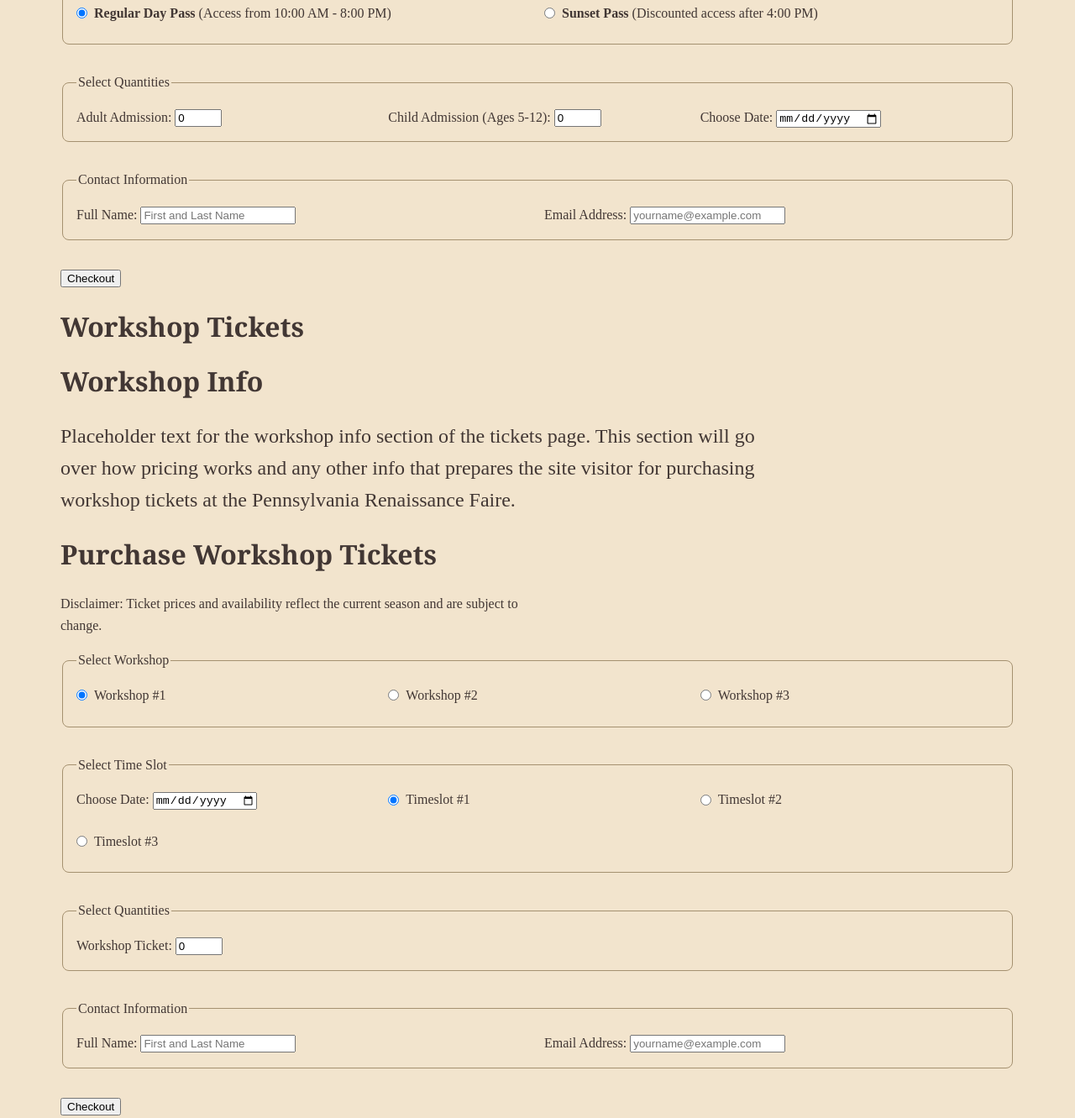
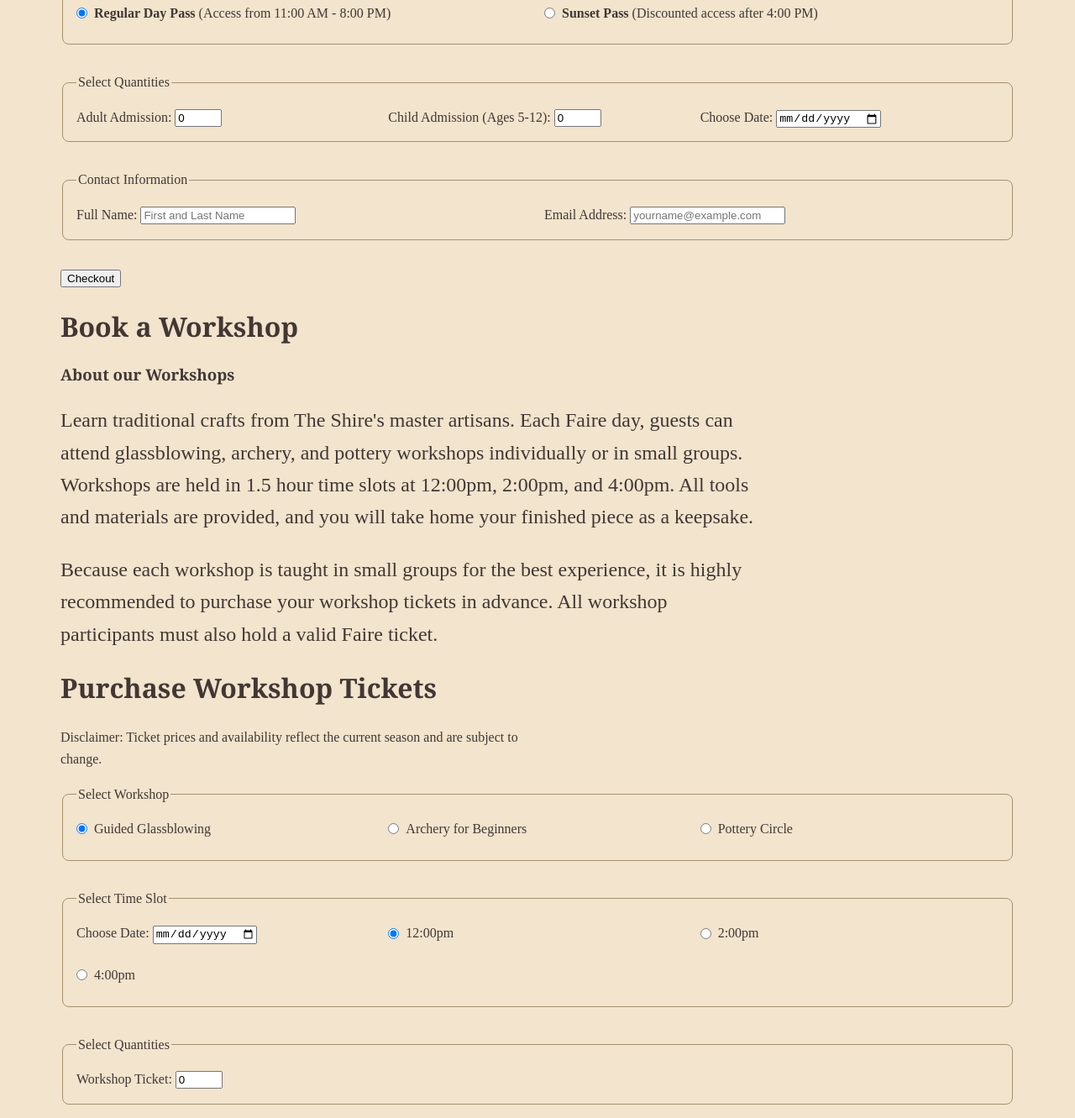
Before and after one commit to ashlynfirlik/Pennsylvania-Renaissance-Faire, a plain HTML site: page tickets.html in a window 1280 px wide. Shown: the part 997-2328 px from the top of the page at 84% size. Drawn offline with Linux system fonts and the light colour scheme; a web font is replaced by a local one.

Commit message:
replaced placeholder info in workshop section

```diff
--- a/tickets.html
+++ b/tickets.html
@@ -31,8 +31,8 @@
     <main>
         <h2>Faire Tickets</h2>
         <section>
-            <h3>Ticket Info</h3>
-            <p class="description">All Pennsylvanis Renaissance Faire tickets are date-specific and must be purchased in advance, tickets will not be sold at the gate. The gates open at 11:00am and close at 8:00pm on Saturdays and Sundays from August 15th through October 25th. Merchant booths close at 7:00pm. Children ages 4 and under do not need a ticket. The Faire is rain or shine, and all tickets are non-refundable.</p>
+            <h3>Regular Admission</h3>
+            <p class="description">All Pennsylvania Renaissance Faire tickets are date-specific and must be purchased in advance, tickets will not be sold at the gate. The gates open at 11:00am and close at 8:00pm on Saturdays and Sundays from August 15th through October 25th. Merchant booths close at 7:00pm. Children ages 4 and under do not need a ticket. The Faire is rain or shine, and all tickets are non-refundable.</p>
         </section>
         <section>
             <h3>Sunset Ticket Admission</h3>
@@ -46,7 +46,7 @@
                     <legend>Select Ticket Type</legend>
                     <div class="form-group-radio">
                         <input type="radio" id="type-regular" name="ticket_type" value="regular" checked>
-                        <label for="type-regular"><strong>Regular Day Pass</strong> (Access from 10:00 AM - 8:00 PM)</label>
+                        <label for="type-regular"><strong>Regular Day Pass</strong> (Access from 11:00 AM - 8:00 PM)</label>
                     </div>
                     <div class="form-group-radio">
                         <input type="radio" id="type-sunset" name="ticket_type" value="sunset">
@@ -84,10 +84,11 @@
                 </div>
             </form>
         </section>
-        <h2>Workshop Tickets</h2>
+        <h2>Book a Workshop</h2>
         <section>
-            <h2>Workshop Info</h2>
-            <p class="description">Placeholder text for the workshop info section of the tickets page. This section will go over how pricing works and any other info that prepares the site visitor for purchasing workshop tickets at the Pennsylvania Renaissance Faire.</p>
+            <h3>About our Workshops</h3>
+            <p class="description">Learn traditional crafts from The Shire's master artisans. Each Faire day, guests can attend glassblowing, archery, and pottery workshops individually or in small groups. Workshops are held in 1.5 hour time slots at 12:00pm, 2:00pm, and 4:00pm. All tools and materials are provided, and you will take home your finished piece as a keepsake.</p>
+            <p class="description">Because each workshop is taught in small groups for the best experience, it is highly recommended to purchase your workshop tickets in advance. All workshop participants must also hold a valid Faire ticket.</p>
         </section>
         <section class="workshop-registration-section">
             <h2>Purchase Workshop Tickets</h2>
@@ -98,15 +99,15 @@
                     <legend>Select Workshop</legend>
                     <div class="form-group-radio">
                         <input type="radio" id="workshop-option-1" name="workshop_choice" value="workshop_1" checked>
-                        <label for="workshop-option-1">Workshop #1</label>
+                        <label for="workshop-option-1">Guided Glassblowing</label>
                     </div>
                     <div class="form-group-radio">
                         <input type="radio" id="workshop-option-2" name="workshop_choice" value="workshop_2">
-                        <label for="workshop-option-2">Workshop #2</label>
+                        <label for="workshop-option-2">Archery for Beginners</label>
                     </div>
                     <div class="form-group-radio">
                         <input type="radio" id="workshop-option-3" name="workshop_choice" value="workshop_3">
-                        <label for="workshop-option-3">Workshop #3</label>
+                        <label for="workshop-option-3">Pottery Circle</label>
                     </div>
                 </fieldset>
                 <fieldset>
@@ -117,15 +118,15 @@
                     </div>
                     <div class="form-group-radio">
                         <input type="radio" id="time-slot-1" name="workshop_time" value="time_1" checked>
-                        <label for="time-slot-1">Timeslot #1</label>
+                        <label for="time-slot-1">12:00pm</label>
                     </div>
                     <div class="form-group-radio">
                         <input type="radio" id="time-slot-2" name="workshop_time" value="time_2">
-                        <label for="time-slot-2">Timeslot #2</label>
+                        <label for="time-slot-2">2:00pm</label>
                     </div>
                     <div class="form-group-radio">
                         <input type="radio" id="time-slot-3" name="workshop_time" value="time_3">
-                        <label for="time-slot-3">Timeslot #3</label>
+                        <label for="time-slot-3">4:00pm</label>
                     </div>
                 </fieldset>
                 <fieldset>
```
